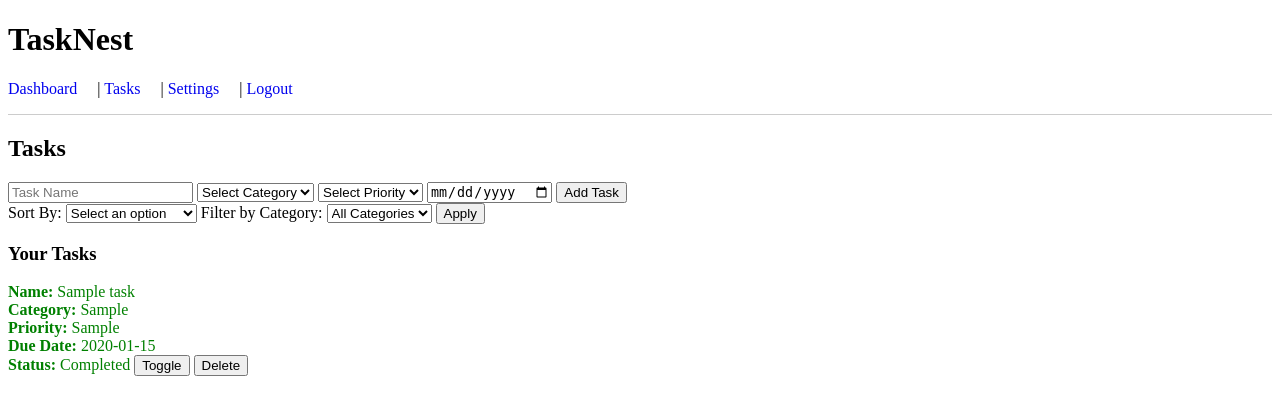
After one commit to DAgotdatdough/tasknest, a Flask app: page /tasks in a window 1280 px wide. The commit adds this page. Shown: the top 415 px of the page. Run offline with Flask 3, Linux system fonts and the light colour scheme; a user stored in the database is signed in; tables that the repository leaves empty hold one stand-in row (values such as "Sample post").

Commit message:
Refactored app: Removed home page, updated tasks page with sorting/filtering, added color changes for task status

```diff
--- a/app.py
+++ b/app.py
@@ -27,14 +27,52 @@ login_manager.login_view = 'login'
 def load_user(user_id):
     return db.session.get(User, int(user_id))
 
-
 # Initialize the database
 with app.app_context():
     db.create_all()
 
 @app.route('/')
 @login_required
-def home():
+def dashboard():
+    # Fetch all tasks for the current user
+    tasks = Task.query.filter_by(user_id=current_user.id).all()
+
+    # Number of tasks completed per week/month
+    today = datetime.now().date()
+    start_of_week = today - timedelta(days=today.weekday())
+    end_of_week = start_of_week + timedelta(days=6)
+    start_of_month = today.replace(day=1)
+
+    completed_this_week = sum(
+        1 for task in tasks
+        if task.completed and task.due_date and start_of_week <= datetime.strptime(task.due_date, '%Y-%m-%d').date() <= end_of_week
+    )
+    completed_this_month = sum(
+        1 for task in tasks
+        if task.completed and task.due_date and start_of_month <= datetime.strptime(task.due_date, '%Y-%m-%d').date()
+    )
+
+    # Task categories for pie chart
+    categories = ["Work", "Personal", "Urgent"]
+    category_counts = {category: sum(1 for task in tasks if task.category == category) for category in categories}
+
+    # Progress calculation
+    total_tasks = len(tasks)
+    completed_tasks = sum(1 for task in tasks if task.completed)
+    progress = (completed_tasks / total_tasks * 100) if total_tasks > 0 else 0
+
+    return render_template(
+        'dashboard.html',
+        completed_this_week=completed_this_week,
+        completed_this_month=completed_this_month,
+        category_counts=category_counts,
+        progress=int(progress)
+    )
+
+
+@app.route('/tasks', methods=['GET', 'POST'])
+@login_required
+def tasks():
     sort_by = request.args.get("sort_by", None)
     category_filter = request.args.get("category", None)
 
@@ -45,7 +83,7 @@ def home():
     if category_filter:
         tasks_query = tasks_query.filter_by(category=category_filter)
 
-    # Apply sorting based on the selected option
+    # Apply sorting
     if sort_by == "due_date":
         tasks_query = tasks_query.order_by(Task.due_date.asc())
     elif sort_by == "priority":
@@ -55,42 +93,21 @@ def home():
 
     tasks = tasks_query.all()
 
-    # Convert task.due_date to datetime.date for comparison
+    # Convert task.due_date to datetime.date if it exists
     for task in tasks:
         if task.due_date:
             task.due_date = datetime.strptime(task.due_date, '%Y-%m-%d').date()
 
-    # Progress Calculation
-    completed_tasks = sum(1 for task in tasks if task.completed)
-    total_tasks = len(tasks)
-    progress = (completed_tasks / total_tasks * 100) if total_tasks > 0 else 0
-
-    # Tasks This Week Calculation
-    today = datetime.now().date()
-    start_of_week = today - timedelta(days=today.weekday())  # Monday
-    end_of_week = start_of_week + timedelta(days=6)  # Sunday
-    tasks_this_week = [
-        task for task in tasks
-        if task.due_date and start_of_week <= task.due_date <= end_of_week
-    ]
-    total_week_tasks = len(tasks_this_week)
-    completed_week_tasks = sum(1 for task in tasks_this_week if task.completed)
-
     categories = ["Work", "Personal", "Urgent"]
     priorities = ["Low", "Medium", "High"]
+    current_date = datetime.now().date()
 
-    return render_template(
-        "home.html",
-        tasks=tasks,
-        progress=int(progress),
-        categories=categories,
-        priorities=priorities,
-        completed_tasks=completed_tasks,
-        total_tasks=total_tasks,
-        total_week_tasks=total_week_tasks,
-        completed_week_tasks=completed_week_tasks,
-        today=today  # Pass 'today' to template
-    )
+    return render_template('tasks.html',
+                           tasks=tasks,
+                           categories=categories,
+                           priorities=priorities,
+                           current_date=current_date)
+
 
 
 @app.route('/register', methods=['GET', 'POST'])
@@ -121,7 +138,7 @@ def login():
             login_user(user)
             flash('Login successful!', 'success')
             next_page = request.args.get('next')
-            return redirect(next_page) if next_page else redirect(url_for('home'))
+            return redirect(next_page) if next_page else redirect(url_for('dashboard'))
         else:
             flash('Invalid email or password.', 'danger')
     return render_template('login.html', form=form)
@@ -170,31 +187,6 @@ def reset_password(user_id):
         return redirect(url_for('login'))
     return render_template("reset_password.html", form=form)
 
-@app.route("/add", methods=["POST"])
-@login_required
-def add_task():
-    name = request.form.get('name')
-    category = request.form.get('category')
-    priority = request.form.get('priority')
-    due_date = request.form.get('due_date')
-
-    if not name or not category or not priority:
-        flash("All fields are required except due date.", "danger")
-        return redirect(url_for("home"))
-
-    task = Task(
-        user_id=current_user.id,
-        name=name,
-        category=category,
-        priority=priority,
-        due_date=due_date,
-        completed=False,
-    )
-    db.session.add(task)
-    db.session.commit()
-    flash("Task added successfully!", "success")
-    return redirect(url_for("home"))
-
 @app.route('/update/<int:task_id>', methods=['POST'])
 @login_required
 def update_task(task_id):
@@ -203,7 +195,7 @@ def update_task(task_id):
         task.completed = not task.completed
         db.session.commit()
         flash('Task updated successfully!', 'success')
-    return redirect(url_for('home'))
+    return redirect(url_for('tasks'))
 
 @app.route('/delete/<int:task_id>', methods=['POST'])
 @login_required
@@ -213,7 +205,7 @@ def delete_task(task_id):
         db.session.delete(task)
         db.session.commit()
         flash('Task deleted successfully!', 'success')
-    return redirect(url_for('home'))
+    return redirect(url_for('tasks'))
 
 @app.route('/settings', methods=["GET", "POST"])
 @login_required
@@ -235,5 +227,31 @@ def toggle_theme():
     session['theme'] = 'dark' if session.get('theme') == 'light' else 'light'
     return redirect(url_for('set_settings'))
 
+@app.route('/add_task', methods=['POST'])
+@login_required
+def add_task():
+    name = request.form.get('name')
+    category = request.form.get('category')
+    priority = request.form.get('priority')
+    due_date = request.form.get('due_date')
+
+    if not name or not category or not priority:
+        flash("All fields are required except due date.", "danger")
+        return redirect(url_for("tasks"))
+
+    task = Task(
+        user_id=current_user.id,
+        name=name,
+        category=category,
+        priority=priority,
+        due_date=due_date,
+        completed=False,
+    )
+    db.session.add(task)
+    db.session.commit()
+    flash("Task added successfully!", "success")
+    return redirect(url_for("tasks"))
+
+
 if __name__ == "__main__":
     app.run(debug=True)
--- a/templates/base.html
+++ b/templates/base.html
@@ -45,7 +45,8 @@
 <body class="{{ theme}}">
     <h1>TaskNest</h1>
     <nav>
-        <a href="{{ url_for('home') }}">Home</a> |
+        <a href="{{ url_for('dashboard') }}">Dashboard</a> |
+        <a href="{{ url_for('tasks') }}">Tasks</a> |
         {% if current_user.is_authenticated %}
         <a href="{{ url_for('set_settings') }}">Settings</a> |
             <a href="{{ url_for('logout') }}">Logout</a>
--- /dev/null
+++ b/templates/tasks.html
@@ -0,0 +1,71 @@
+{% extends "base.html" %}
+{% block content %}
+<h2>Tasks</h2>
+
+<!-- Add Task Form -->
+<form method="POST" action="{{ url_for('add_task') }}">
+    <input type="text" name="name" placeholder="Task Name" required>
+    <select name="category" required>
+        <option value="" disabled selected>Select Category</option>
+        {% for cat in categories %}
+            <option value="{{ cat }}">{{ cat }}</option>
+        {% endfor %}
+    </select>
+    <select name="priority" required>
+        <option value="" disabled selected>Select Priority</option>
+        {% for pri in priorities %}
+            <option value="{{ pri }}">{{ pri }}</option>
+        {% endfor %}
+    </select>
+    <input type="date" name="due_date">
+    <button type="submit">Add Task</button>
+</form>
+
+<!-- Filter and Sort Form -->
+<form method="GET" action="{{ url_for('tasks') }}">
+    <label for="sort_by">Sort By:</label>
+    <select name="sort_by" id="sort_by">
+        <option value="" disabled selected>Select an option</option>
+        <option value="due_date" {% if request.args.get('sort_by') == 'due_date' %}selected{% endif %}>Due Date</option>
+        <option value="priority" {% if request.args.get('sort_by') == 'priority' %}selected{% endif %}>Priority</option>
+        <option value="completed" {% if request.args.get('sort_by') == 'completed' %}selected{% endif %}>Completion Status</option>
+    </select>
+
+    <label for="category">Filter by Category:</label>
+    <select name="category" id="category">
+        <option value="" selected>All Categories</option>
+        {% for cat in categories %}
+            <option value="{{ cat }}" {% if request.args.get('category') == cat %}selected{% endif %}>{{ cat }}</option>
+        {% endfor %}
+    </select>
+    <button type="submit">Apply</button>
+</form>
+
+<!-- Task List -->
+<h3>Your Tasks</h3>
+<ul>
+    {% for task in tasks %}
+        <li style="color:
+    {% if task.completed %}
+        green
+    {% elif task.due_date and task.due_date < current_date %}
+        red
+    {% else %}
+        black
+    {% endif %};">
+    <strong>Name:</strong> {{ task.name }}<br>
+    <strong>Category:</strong> {{ task.category }}<br>
+    <strong>Priority:</strong> {{ task.priority }}<br>
+    <strong>Due Date:</strong> {{ task.due_date or 'No due date' }}<br>
+    <strong>Status:</strong>
+    {% if task.completed %}Completed{% else %}Incomplete{% endif %}
+    <form method="POST" action="{{ url_for('update_task', task_id=task.id) }}" style="display:inline;">
+        <button type="submit">Toggle</button>
+    </form>
+    <form method="POST" action="{{ url_for('delete_task', task_id=task.id) }}" style="display:inline;">
+        <button type="submit">Delete</button>
+    </form>
+</li>
+    {% endfor %}
+</ul>
+{% endblock %}
```
Also changed, not shown: templates/dashboard.html (added, +46 -0 lines), templates/home.html (deleted, +0 -109 lines).
